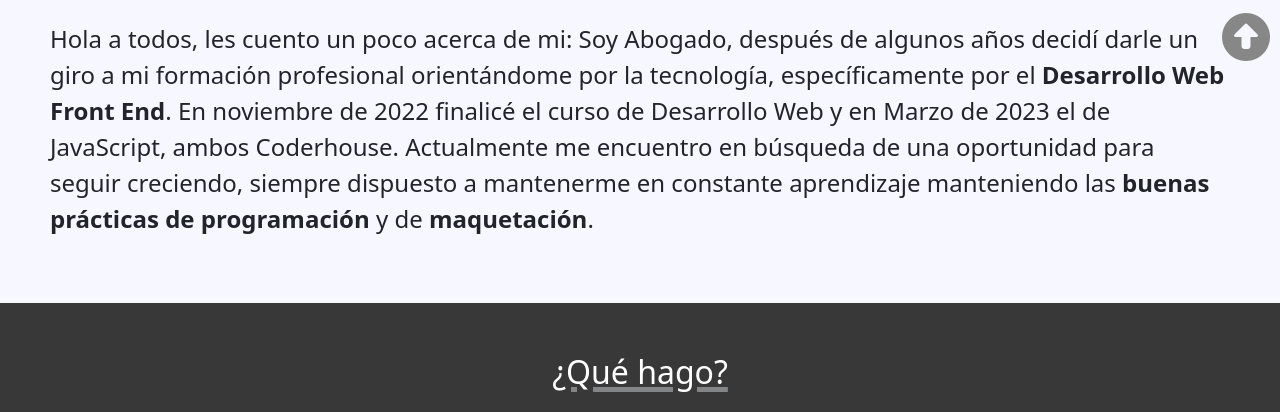
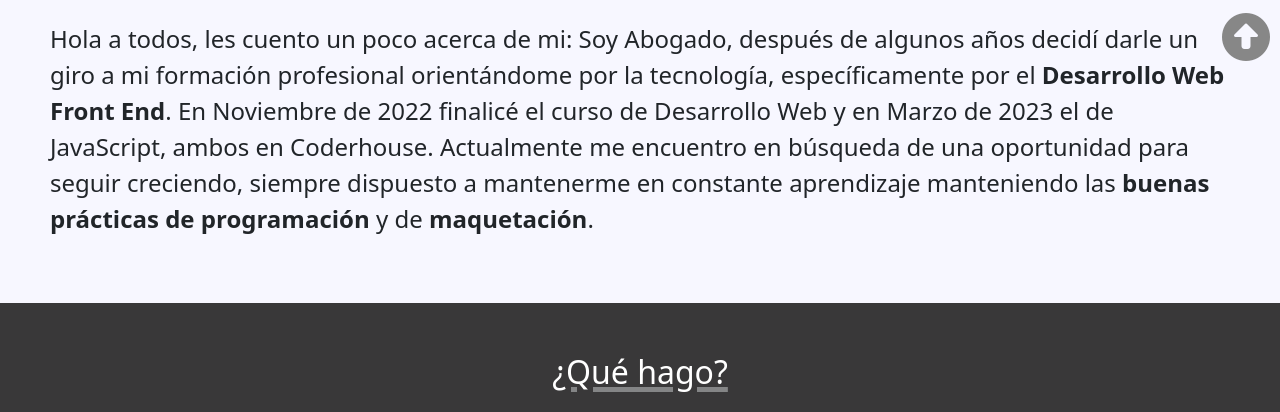
Before and after one commit to tv0000000/portfolio-TomasVannelli, a plain HTML site: page index.html in a window 1280 px wide. Shown: the part 731-1143 px from the top of the page. Drawn offline with nearby package versions, Linux system fonts and the light colour scheme.

Commit message:
úlitmas pequeñas modificaciones

```diff
--- a/index.html
+++ b/index.html
@@ -39,16 +39,11 @@
           </li>
         </ul>
         <ul class="navbar-nav ms-auto">
-          <!-- Elementos del margen derecho / completar enlaces-->
-          <!-- <li class="nav-item">
-            <a class="nav-link" href="#"><i class="fa-brands fa-linkedin" target="_blank"></i></a>
-          </li> -->
           <li class="nav-item">
             <a class="nav-link" href="mailto:tomasvannelli@gmail.com" target="_blank"><i class="fa-solid fa-envelope"></i></a>
           </li>
           <li class="nav-item">
             <a class="nav-link" href="https://wa.me/+5491131203702" target="_blank"><i class="fa-brands fa-square-whatsapp"></i></a>
-            <!-- <i class="fa-brands fa-github"></i> -->
           </li>
         </ul>
       </div>
@@ -61,11 +56,6 @@
     <div class="textoMain d-flex flex-column align-items-center justify-content-center mt-3 mb-3">
       <h1 class="title" data-aos="fade-right" data-aos-delay="400" data-aos-once="true">Tomás Vannelli</h1>
       <p class="parrafoMain"> - Front End Developer -</p>
-
-      <!-- <div class="containerBotonesCv mt-3">
-        <a class="buttonMain" href="#"
-          >CV</a>
-      </div> -->
     </div>
   </main>
 
@@ -74,7 +64,7 @@
       <h2 class="decoration">Sobre mi</h2>
       <div class="mt-3">
         <p>Hola a todos, les cuento un poco acerca de mi: Soy Abogado, después de algunos años decidí darle un giro a mi
-          formación profesional orientándome por la tecnología, específicamente por el <strong>Desarrollo Web Front End</strong>. En noviembre de 2022 finalicé el curso de Desarrollo Web y en Marzo de 2023 el de JavaScript, ambos Coderhouse. Actualmente me encuentro en búsqueda de una oportunidad para seguir creciendo, siempre dispuesto a mantenerme en constante aprendizaje manteniendo las <strong>buenas prácticas de programación</strong> y de
+          formación profesional orientándome por la tecnología, específicamente por el <strong>Desarrollo Web Front End</strong>. En Noviembre de 2022 finalicé el curso de Desarrollo Web y en Marzo de 2023 el de JavaScript, ambos en Coderhouse. Actualmente me encuentro en búsqueda de una oportunidad para seguir creciendo, siempre dispuesto a mantenerme en constante aprendizaje manteniendo las <strong>buenas prácticas de programación</strong> y de
           <strong>maquetación</strong>.
         </p>
       </div>
@@ -123,7 +113,6 @@
     <div class="d-flex flex-column align-items-center justify-content-center">
       <h2 class="decoration">Algunos proyectos</h2>
       <p class="mt-3">Estos son algunos de los proyectos que he desarrollado:</p>
-
       <div class="contenedorProyectos">
         <div class="cardProyectos">
           <h3 class="proyectoNombre mt-2">SoftweareIA</h3>
@@ -140,7 +129,6 @@
             </button>
           </div>
         </div>
-
         <div class="cardProyectos">
           <h3 class="proyectoNombre mt-2">Shop</h3>
           <h5 class="proyectoTec mt-2 mb-3">HTML5, CSS3, Bootstrap, JavaScript</h5>
@@ -156,9 +144,7 @@
             </button>
           </div>
         </div>
-
       </div>
-
     </div>
   </section>
 
@@ -167,19 +153,13 @@
       <h2 class="decoration tituloHablemos">Hablemos</h2>
       <div class="mt-3">
         <p>Si quieres, puedes contactarme por alguno de estos medios:</p>
-
         <div class="botonesContacto d-flex justify-content-center">
           <button type="button" class="btn botonC">
             <a href="mailto:tomasvannelli@gmail.com">E-mail</a>
           </button>
-
           <button type="button" class="btn botonC">
             <a href="https://wa.me/+5491131203702" target="_blank">WhatsApp</a>
           </button>
-
-          <!-- <button type="button" class="btn botonC">
-            <a href="https://www.linkedin.com/in/tomasvannelli2/">LinkedIn</a>
-          </button> -->
         </div>
       </div>
     </div>
@@ -205,5 +185,4 @@
   <!-- fontawesome -->
   <script src="https://kit.fontawesome.com/08d18d8385.js" crossorigin="anonymous"></script>
 </body>
-
 </html>
```
Also changed, not shown: css/styles.css (+0 -15 lines).
